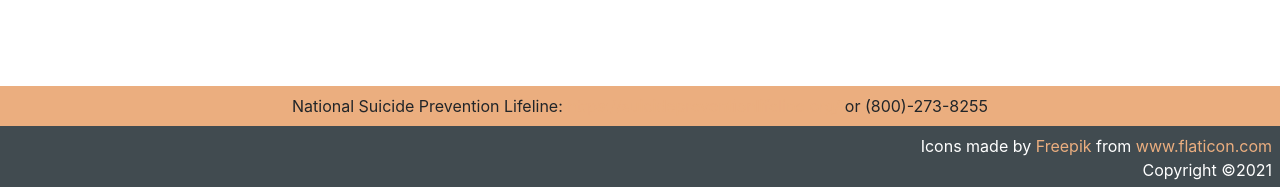
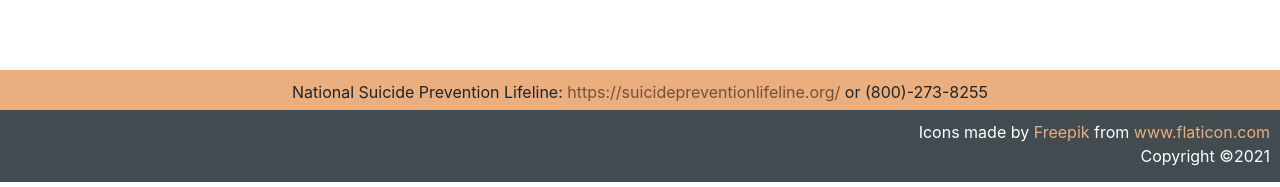
Before and after one commit to Bracciata/Cornhacks2021, a React (Create React App) app in the folder teddy/: page / in a window 1280 px wide. Shown: the part 618-805 px from the top of the page. Built offline with nearby package versions, Linux system fonts and the light colour scheme.

Commit message:
Formatted footer.

```diff
--- a/teddy/src/App.css
+++ b/teddy/src/App.css
@@ -24,22 +24,24 @@ a {
   position: absolute;
   bottom: 0;
   width: 100%;
-  height: 12vh;
+  height: 14vh;
 }
 
 .footer-header {
   background-color: #ebae7f;
   text-align: center;
-  padding: 1vh;
+  padding: 10px;
+  height: 5vh;
 }
 
-.footer-header a:link {
-  color: #414b50;
+.link {
+  color: #755037 !important;
 }
 
 .footer-body {
   background-color: #414b50;
   color: white;
   text-align: right;
-  padding: 1vh;
+  padding: 10px;
+  height: 9vh;
 }
--- a/teddy/src/App.js
+++ b/teddy/src/App.js
@@ -28,7 +28,7 @@ function App() {
 
       <div className="footer">
         <div className="footer-header">
-          National Suicide Prevention Lifeline: <a href="https://suicidepreventionlifeline.org/">https://suicidepreventionlifeline.org/</a> or (800)-273-8255
+          National Suicide Prevention Lifeline: <a className="link" href="https://suicidepreventionlifeline.org/">https://suicidepreventionlifeline.org/</a> or (800)-273-8255
         </div>
         <div className="footer-body">
           <div>Icons made by <a href="https://www.freepik.com/" title="Freepik">Freepik</a> from <a href="https://www.flaticon.com/" title="Flaticon">www.flaticon.com</a></div>
```
Also changed, not shown: 1 other file (tests, documents, lock files or other folders).
